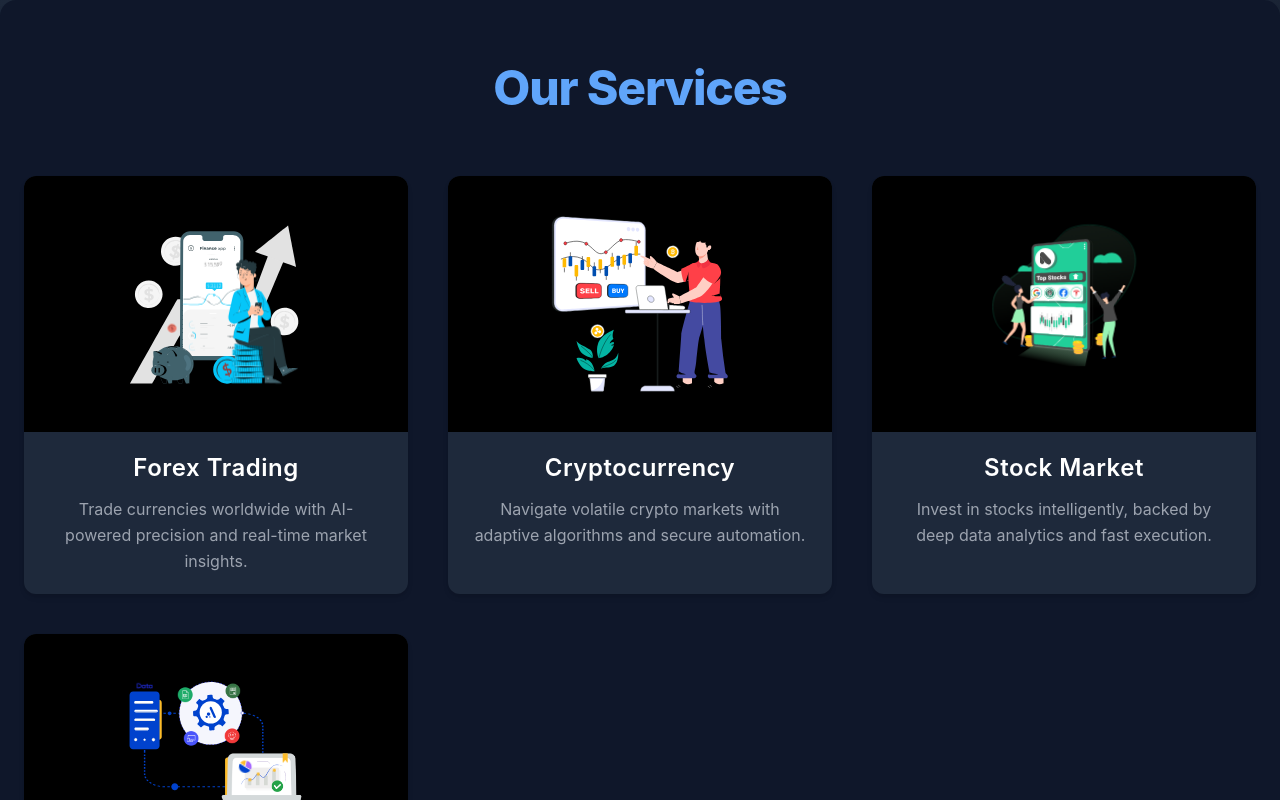
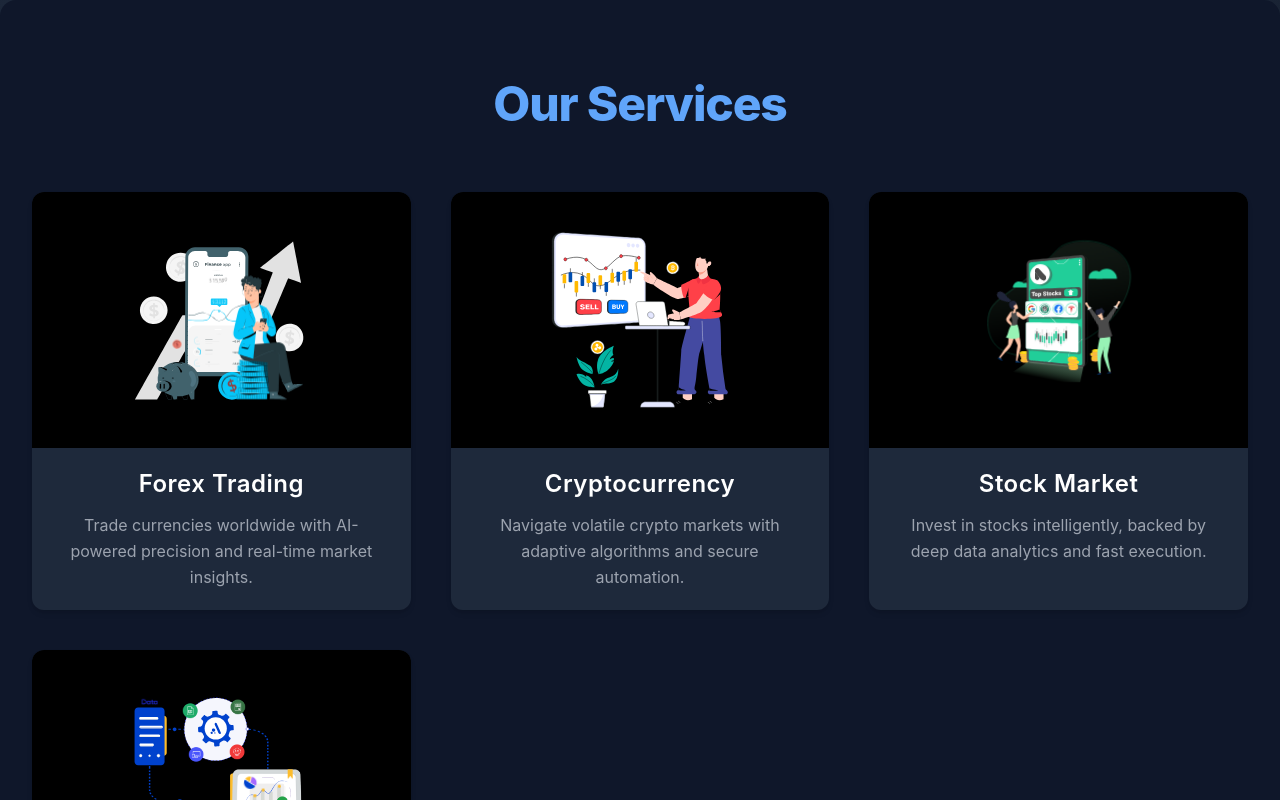
Before and after one commit to Kaskyjames/Formulastataitrade, a React (Vite) app: page /services in a window 1280 px wide. Shown: the top 800 px of the page. Built offline with nearby package versions, Linux system fonts and the light colour scheme.

Commit message:
Update Services.jsx

```diff
--- a/src/pages/Services.jsx
+++ b/src/pages/Services.jsx
@@ -33,7 +33,7 @@ const services = [
 
 export default function ServicesSection() {
   return (
-    <section className="max-w-7xl mx-auto px-6 py-16 bg-slate-900 rounded-2xl shadow-lg">
+    <section className="max-w-7xl mx-auto px-4 sm:px-6 lg:px-8 py-20 bg-slate-900 rounded-2xl shadow-2xl">
       <h2 className="text-5xl font-extrabold text-center mb-16 text-blue-400 tracking-tight">
   Our Services
 </h2>
```
